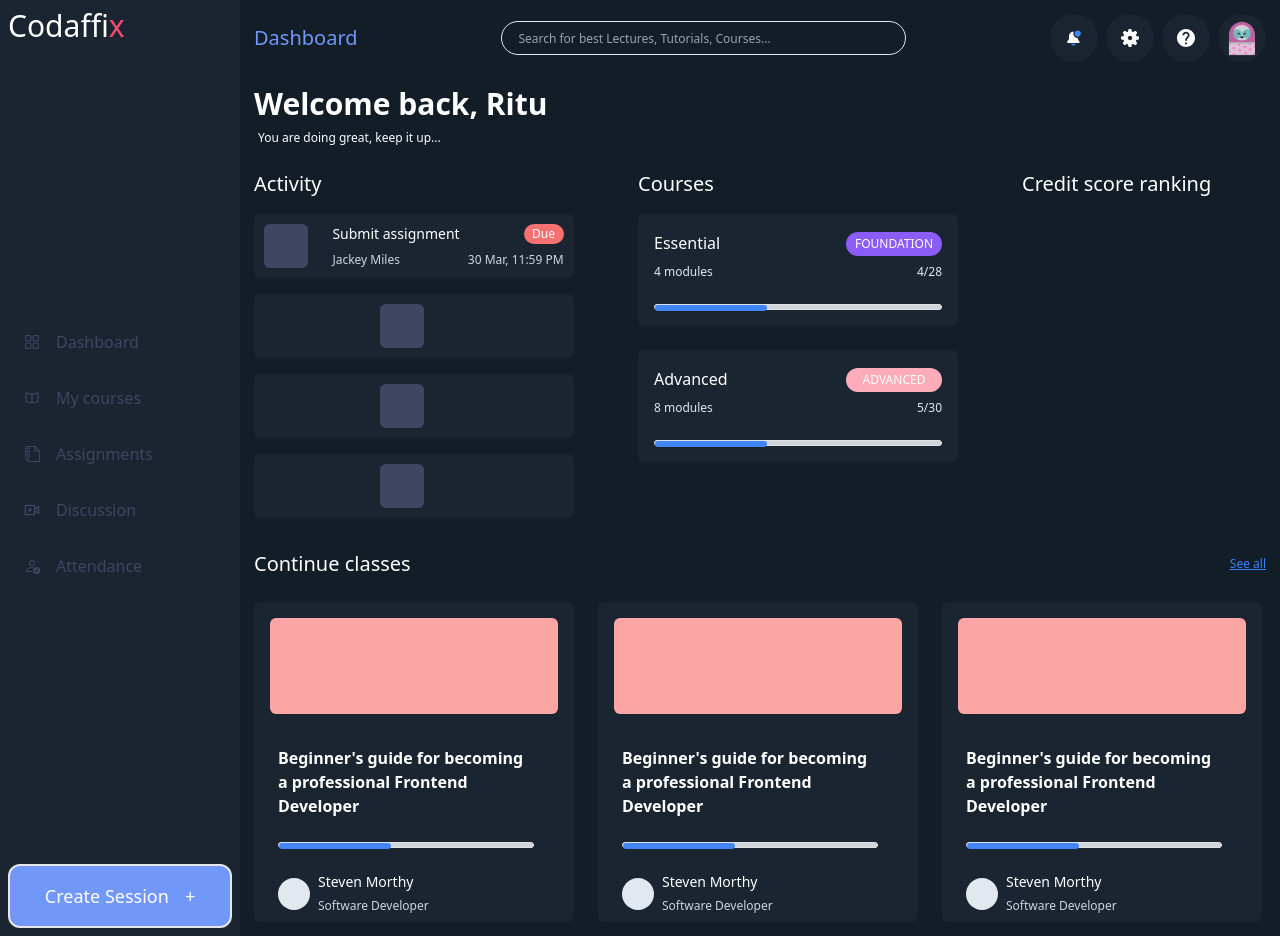
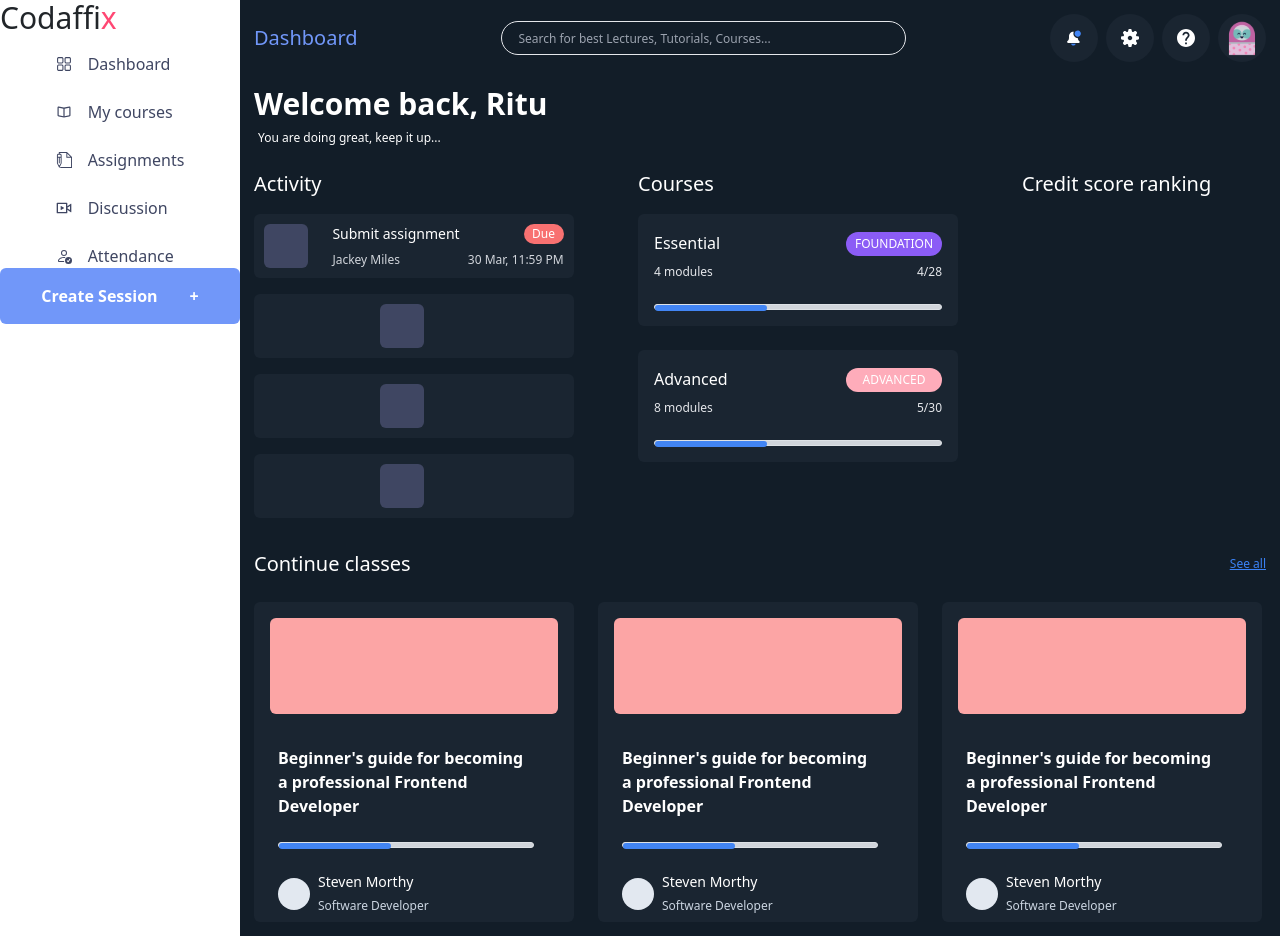
Before and after one commit to Rutuza/E-learning-App, a React (Vite) app: page / in a window 1280 px wide. Built offline with nearby package versions, Linux system fonts and the light colour scheme.

Commit message:
create session btn separated

```diff
--- /dev/null
+++ b/src/components/Buttons/CreateSessionBtn.jsx
@@ -0,0 +1,14 @@
+import React from 'react';
+
+function CreateSessionBtn() {
+  return (
+    <>
+      <button type="button" className='w-full flex items-center justify-center gap-8 bg-pastel_blue p-3 rounded-md text-white font-semibold text-base'>
+        <div>Create Session</div>
+        <div>+</div>
+      </button>
+    </>
+  );
+}
+
+export default CreateSessionBtn;
--- a/src/components/Sidebar.jsx
+++ b/src/components/Sidebar.jsx
@@ -6,38 +6,40 @@ import { IoMdBook } from "react-icons/io";
 import { TfiWrite } from "react-icons/tfi";
 import { RiLiveLine } from "react-icons/ri";
 import { BsPersonCheck } from "react-icons/bs";
+import CreateSessionBtn from './Buttons/CreateSessionBtn';
 
 function Sidebar() {
   return (
-    <div className='relative bg-light_navy w-60 h-full text-white flex flex-col justify-between p-2'>
+    <div className='w-60 '>
       <div className='text-3xl font-medium'>Codaf<span className='text-[#FF4773]'>fix</span></div>
 
-      <ul className='text-slate_blue'>
-        <li className='p-3 hover:bg-pastel_pink w-full hover:rounded-md'>
+      <div className='py-3'>
+        <ul className='text-slate_blue grid grid-flow-row items-center justify-center gap-4 w-full'>
+          <li className='hover:bg-pastel_pink w-full hover:rounded-md'>
             <Link to="/" className='flex items-center gap-3 hover:text-white'>
               <i><RxDashboard /></i>
               <span>Dashboard</span>
             </Link>
           </li>
-        <li className='p-3 hover:bg-pastel_pink w-full hover:rounded-md'>
+          <li className='hover:bg-pastel_pink w-full hover:rounded-md'>
             <Link to="mycourses" className='flex items-center gap-3 hover:text-white'>
               <i><IoMdBook /></i>
               <span>My courses</span>
             </Link>
           </li>
-        <li className='p-3 hover:bg-pastel_pink w-full hover:rounded-md'>
+          <li className='hover:bg-pastel_pink w-full hover:rounded-md'>
             <Link to="assignments" className='flex items-center gap-3 hover:text-white'>
               <i><TfiWrite /></i>
               <span>Assignments</span>
             </Link>
           </li>
-        <li className='p-3 hover:bg-pastel_pink w-full hover:rounded-md'>
+          <li className='hover:bg-pastel_pink w-full hover:rounded-md'>
             <Link to="discussions" className='flex items-center gap-3 hover:text-white'>
               <i><RiLiveLine /></i>
               <span>Discussion</span>
             </Link>
           </li>
-        <li className='p-3 hover:bg-pastel_pink w-full hover:rounded-md'>
+          <li className='hover:bg-pastel_pink w-full hover:rounded-md'>
             <Link to="attendance" className='flex items-center gap-3 hover:text-white'>
               <i><BsPersonCheck /></i>
               <span>Attendance</span>
@@ -45,12 +47,8 @@ function Sidebar() {
           </li>
         </ul>
 
-      <button type="button" className='border-2 w-full h-16 rounded-xl bg-pastel_blue'>
-        <div className='flex items-center gap-3 justify-center text-lg'>
-          <div>Create Session</div>
-          <i>+</i>
+        <CreateSessionBtn/>
       </div>
-      </button>
     </div>
   );
 }
```
Lines whose indentation alone changed are shown as unchanged.
